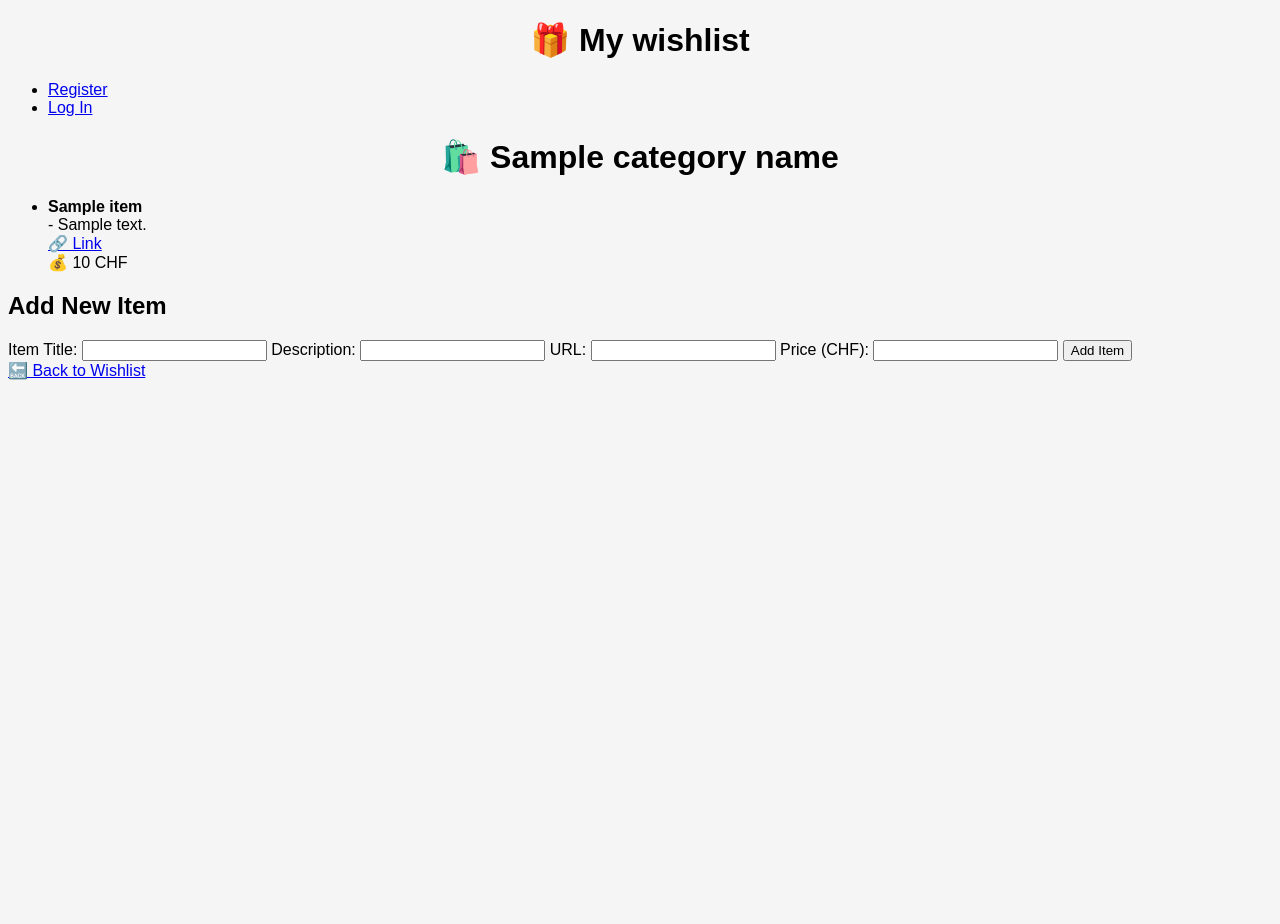
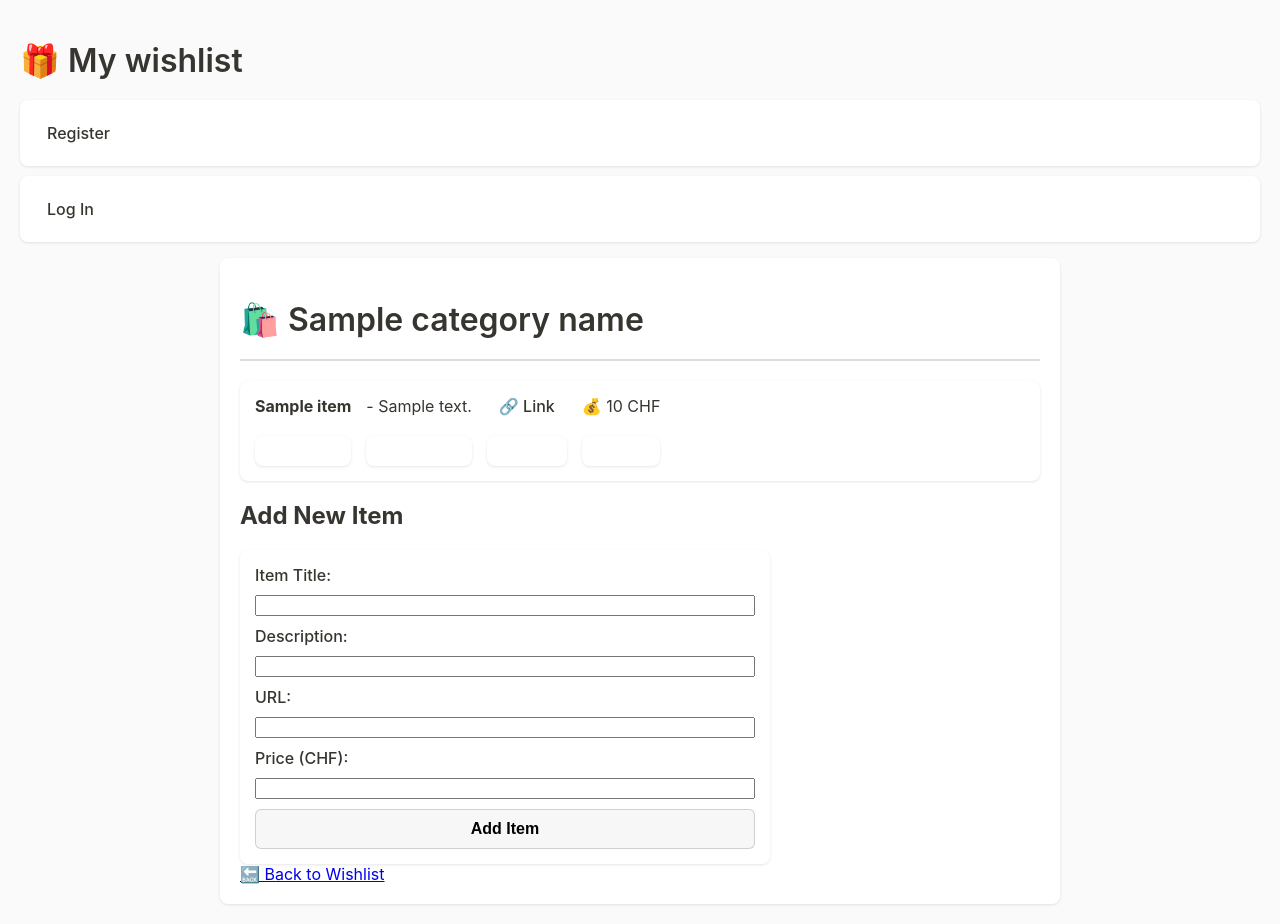
Before and after one commit to Violet0222/wishlist-app, a Flask app: template templates/wishlist_items.html in a window 1280 px wide. Before the commit the page ends 380 px from the top, so only its background shows below. Run offline with Flask 3, Linux system fonts and the light colour scheme; the template is opened without the code that fills it: most values are stand-ins (such as "Sample title", 1, 10 or a date in 2020).

Commit message:
css update and blur for input in wishlist items

```diff
--- a/static/styles.css
+++ b/static/styles.css
@@ -1,84 +1,103 @@
-/* Стилі у стилі Notion */
+/* Основні стилі, що нагадують Notion */
 body {
-    font-family: sans-serif;
-    background-color: #f5f5f5;
+    font-family: -apple-system, BlinkMacSystemFont, "Segoe UI", Roboto, "Helvetica Neue", Arial, sans-serif;
+    background-color: #fafafa;
+    color: #37352f;
+    margin: 0;
+    padding: 20px;
 }
 
 h1 {
-    text-align: center;
-    font-weight: bold;
-}
-
-/* Форма для введення бажань */
-.wish-form {
-    display: flex;
-    gap: 10px;
-    justify-content: center;
+    font-size: 2rem;
+    font-weight: 600;
     margin-bottom: 20px;
 }
 
-.wish-form input, .wish-form select, .wish-form button {
-    padding: 10px;
-    border: none;
-    border-radius: 5px;
-    font-size: 16px;
+hr {
+    border: 1px solid #ddd;
+    margin-top: 10px;
+    margin-bottom: 20px;
 }
 
-.wish-form input {
-    width: 200px;
-    background-color: #fff;
+ul {
+    list-style: none;
+    padding: 0;
 }
 
-.wish-form select {
-    background-color: #fff;
+ul li {
+    background: #fff;
+    padding: 15px;
+    border-radius: 8px;
+    box-shadow: 0 1px 3px rgba(0, 0, 0, 0.1);
+    margin-bottom: 10px;
+    display: flex;
+    align-items: center;
+    gap: 15px;
+    flex-wrap: wrap;
 }
 
-.wish-form button {
-    background-color: black;
-    color: white;
-    cursor: pointer;
+ul li a {
+    text-decoration: none;
+    color: #37352f;
+    font-weight: 500;
+    padding: 8px 12px;
+    border-radius: 6px;
+    transition: background-color 0.2s ease-in-out;
 }
 
-/* Контейнер з категоріями */
-.wishlist-container {
-    display: grid;
-    grid-template-columns: repeat(auto-fit, minmax(250px, 1fr));
-    gap: 20px;
-    padding: 20px;
+ul li a:hover {
+    background-color: rgba(55, 53, 47, 0.1);
 }
 
-/* Оформлення категорій */
-.notion-card {
-    background: white;
-    padding: 15px;
-    border-radius: 10px;
-    box-shadow: 0px 2px 8px rgba(0, 0, 0, 0.1);
-    transition: 0.3s;
+button {
+    background: #fff;
+    border: 1px solid rgba(55, 53, 47, 0.2);
+    padding: 10px 16px;
+    border-radius: 6px;
+    cursor: pointer;
+    font-size: 1rem;
+    transition: background-color 0.2s ease-in-out, box-shadow 0.2s ease-in-out;
 }
 
-.notion-card:hover {
-    transform: scale(1.02);
+button a {
+    text-decoration: none;
+    color: #37352f;
+    font-weight: 500;
 }
 
-/* Список бажань */
-.wish-list {
-    min-height: 50px;
-    padding: 10px;
-    border-radius: 5px;
-    background-color: #fafafa;
+button:hover {
+    background-color: rgba(55, 53, 47, 0.1);
+    box-shadow: 0 2px 5px rgba(0, 0, 0, 0.1);
 }
 
-/* Окремі бажання */
-.wish-item {
-    background: white;
-    padding: 8px;
-    margin: 5px 0;
-    border-radius: 5px;
-    box-shadow: 0px 1px 4px rgba(0, 0, 0, 0.1);
-    cursor: grab;
-    transition: 0.2s;
+form {
+    display: flex;
+    flex-direction: column;
+    gap: 10px;
+    background: #fff;
+    padding: 15px;
+    border-radius: 8px;
+    box-shadow: 0 1px 3px rgba(0, 0, 0, 0.1);
+    max-width: 500px;
+    margin-top: 20px;
 }
 
-.wish-item:active {
-    transform: scale(1.05);
+form label {
+    font-weight: 500;
 }
+
+
+
+form button {
+    background-color: #f7f7f7;
+    font-weight: 600;
+}
+
+main {
+    background: #fff;
+    padding: 20px;
+    border-radius: 8px;
+    box-shadow: 0 1px 3px rgba(0, 0, 0, 0.1);
+    max-width: 800px;
+    margin: auto;
+}
--- a/templates/wishlist.html
+++ b/templates/wishlist.html
@@ -5,8 +5,8 @@ Add Wishlist
 {% endblock %}
 
 {% block main %}
-<h1>🎁 Add Wishlist to your category</h1>
-
+<h1>🎁 Your Wishlist Categories</h1>
+<hr>
 <ul>
     {% for category in wishlist_categories %}
     <li>
--- a/templates/wishlist_items.html
+++ b/templates/wishlist_items.html
@@ -8,6 +8,7 @@ Wishlist Items
 
 {% block main %}
 <h1>🛍️ {{ category_name if category_name else 'Unknown Category' }}</h1>
+<hr>
 {% if items %}
 <ul>
     {% for item in items %}
```
Also changed, not shown: static/wishlist-items.js (+34 -16 lines), wishlist.db, 1 other file.
